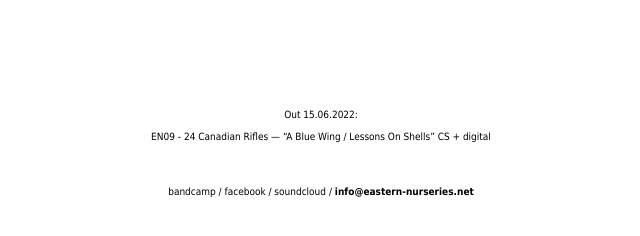
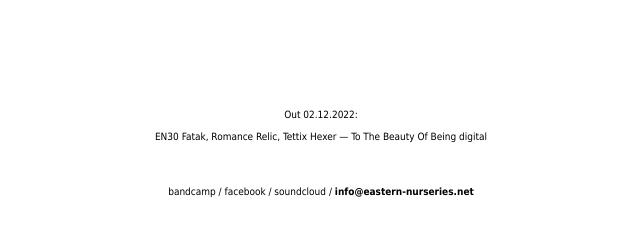
Before and after one commit to aftertheangels69/eastern-nurseries.net, a Jekyll site: the page built from index.md, in a window 1280 px wide. Shown: the part 165-401 px from the top of the page, without its empty margins (319-959 px from the left). Built offline with Jekyll 4.4.1, drawn with Linux system fonts in a browser that asks for light colours; our own code applies the rules of GitHub Pages for plain Markdown files.

Commit message:
Update default.html

```diff
--- a/_layouts/default.html
+++ b/_layouts/default.html
@@ -29,10 +29,10 @@
 <br>
 <br>
 <br>
-Out 15.06.2022:
+Out 02.12.2022:
 <br>
 <br>
-EN09 - 24 Canadian Rifles — “A Blue Wing / Lessons On Shells” CS + digital <br/>
+EN30 Fatak, Romance Relic, Tettix Hexer — To The Beauty Of Being digital <br/>
 <br>
 <br>
 <br>
```
